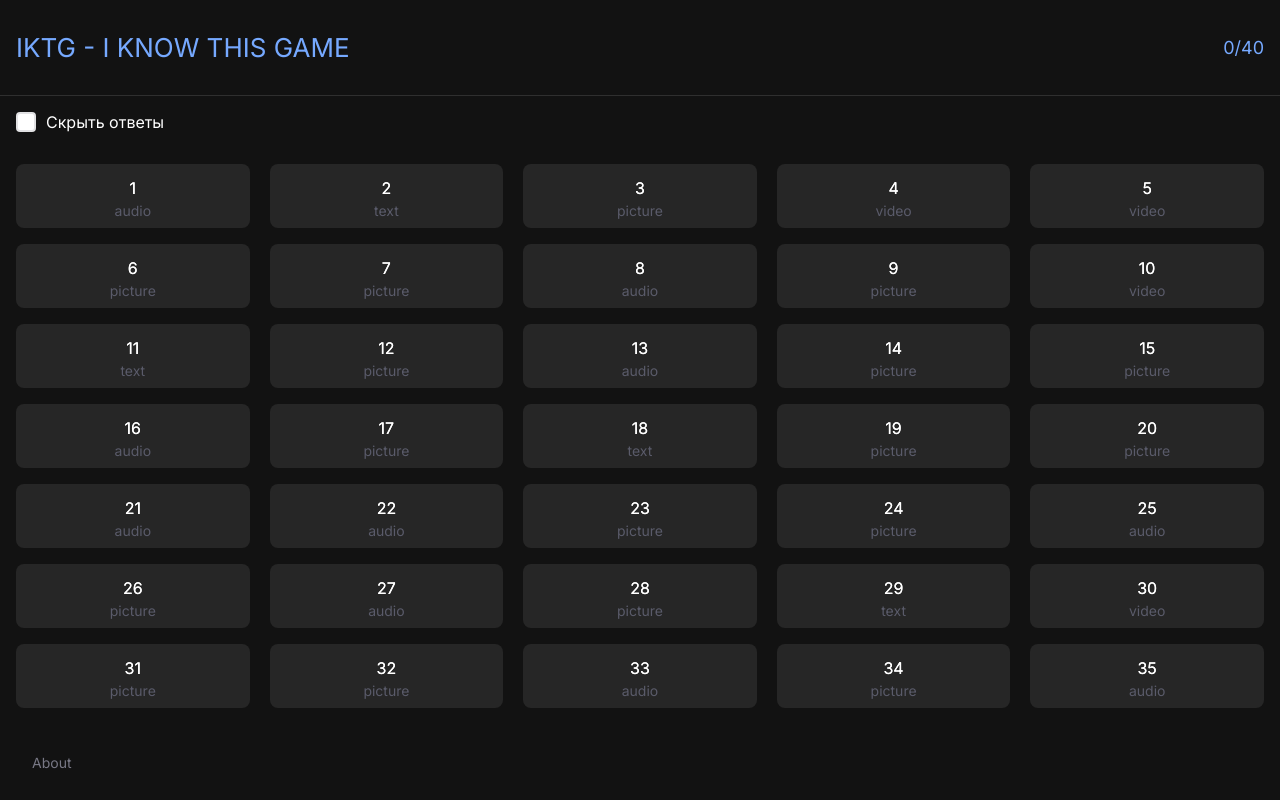
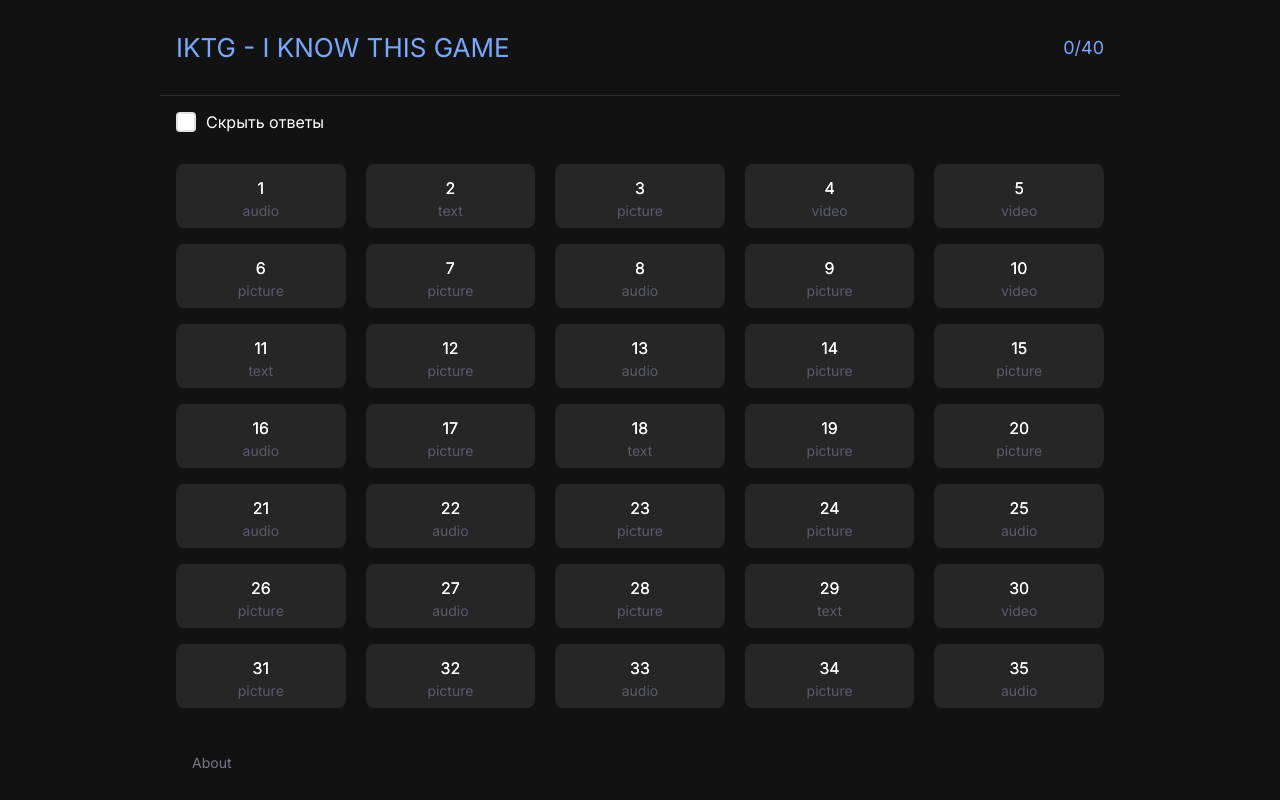
Before and after one commit to Space1nvader/IKTG, a React (Create React App) app: page / in a window 1280 px wide. Built offline with nearby package versions, Linux system fonts and the light colour scheme.

Commit message:
Обновил ширину блоков вопросов для широкоформатников

```diff
--- a/src/modules/questions/components/GamePoint/index.module.scss
+++ b/src/modules/questions/components/GamePoint/index.module.scss
@@ -72,3 +72,13 @@
     }
   }
 }
+
+@media screen and (min-width: 1600px) {
+  .gamePoint {
+    max-width: none;
+    width: calc(90% / 5);
+    &:not(:nth-of-type(5n)) {
+      margin-right: 2%;
+    }
+  }
+}
--- a/src/modules/questions/index.module.scss
+++ b/src/modules/questions/index.module.scss
@@ -6,6 +6,7 @@
   box-sizing: border-box;
   margin: 0 auto;
   width: 100%;
+  max-width: 1900px;
 }
 
 .checkbox {
--- a/src/pages/questions/index.module.scss
+++ b/src/pages/questions/index.module.scss
@@ -1,5 +1,8 @@
 .page {
   position: relative;
+  width: 100%;
+  max-width: 960px;
+  margin: 0 auto;
 }
 .content {
   width: 100%;
```
